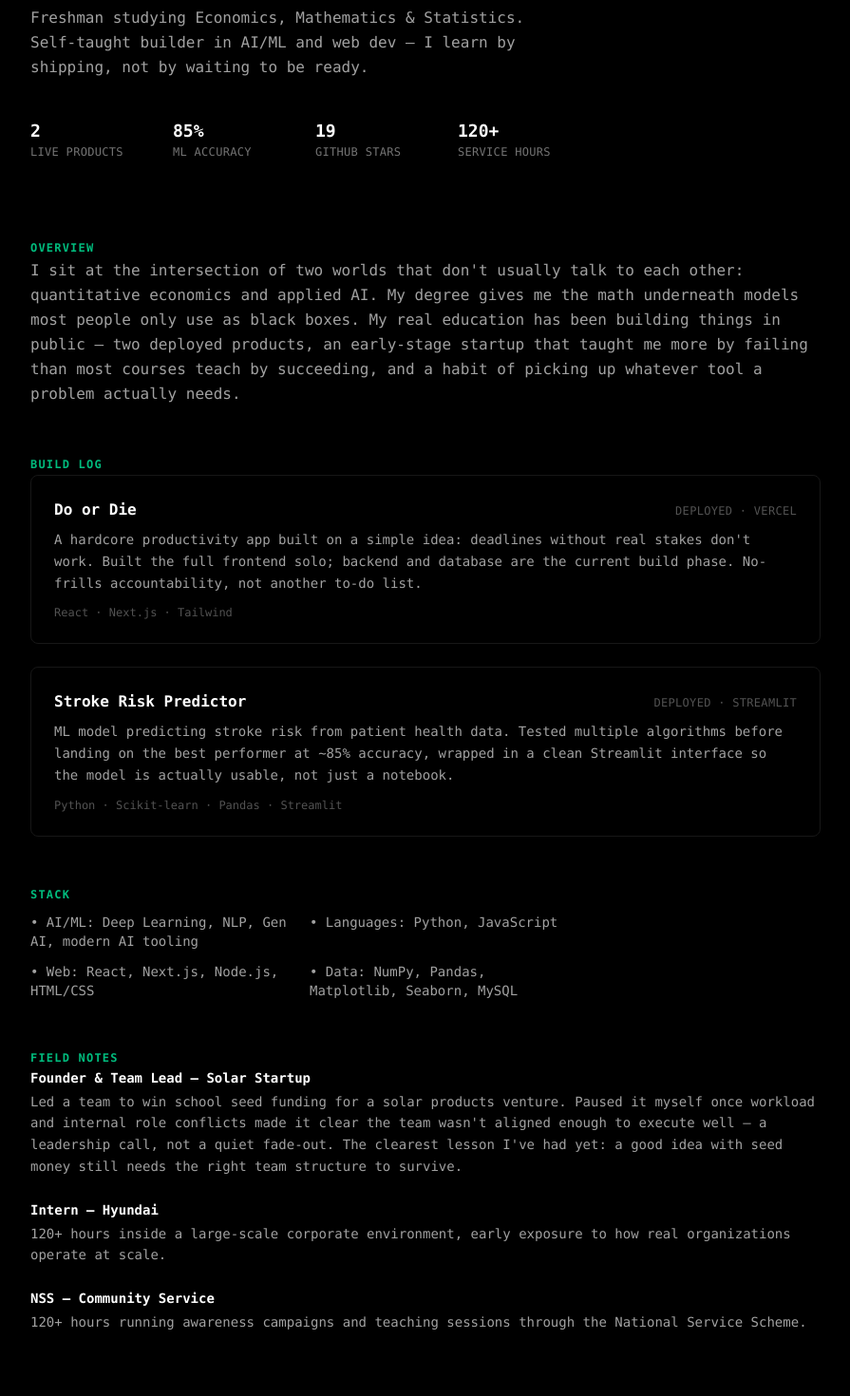
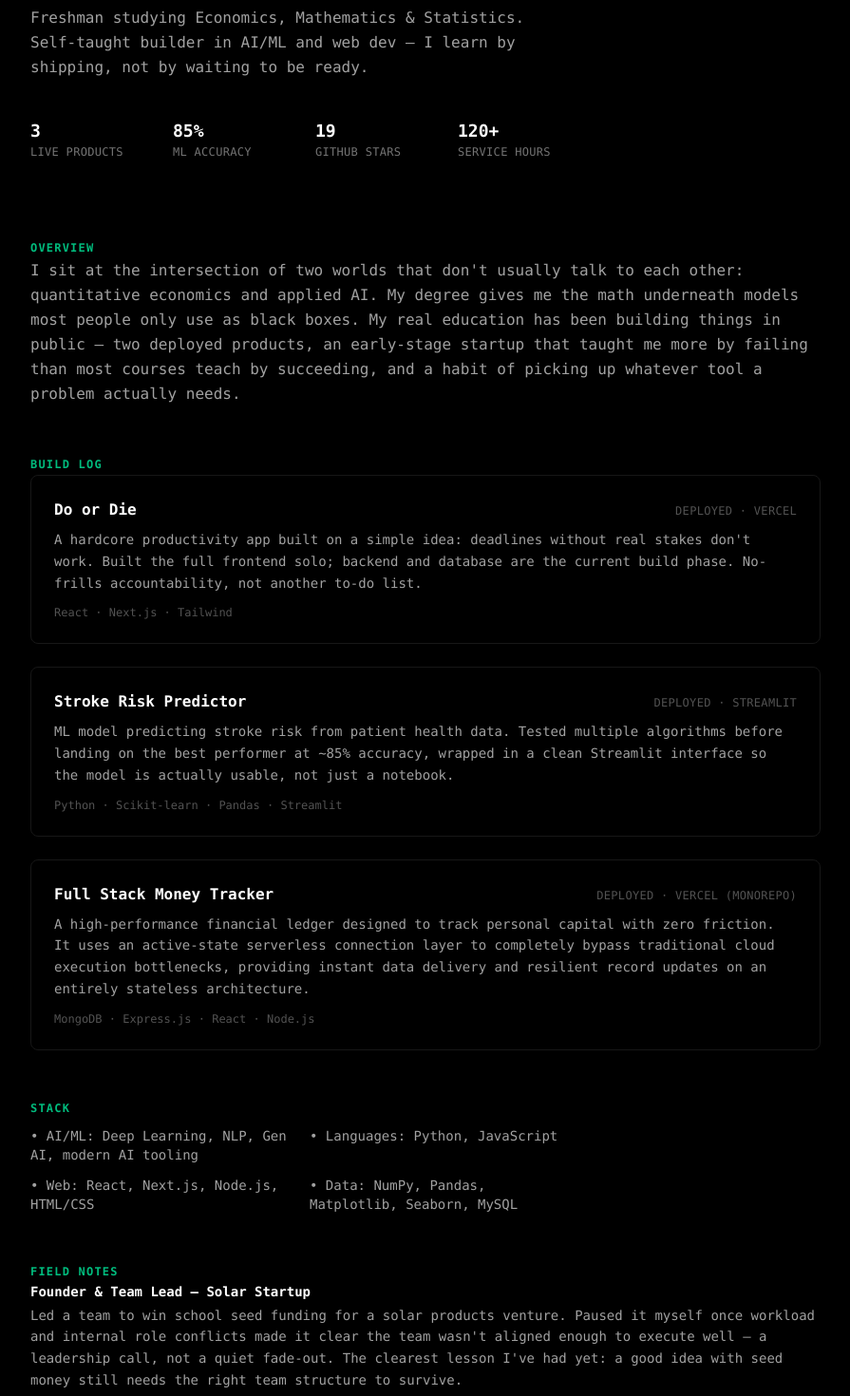
Before and after one commit to lovnexora/lovnexora, a Next.js app: page /cv in a window 1280 px wide. Shown: the part 400-1870 px from the top of the page at 95% size, without its empty margins (192-1087 px from the left). Built offline with nearby package versions, Linux system fonts and the light colour scheme.

Commit message:
added the 03 project to cv section

```diff
--- a/app/cv/page.tsx
+++ b/app/cv/page.tsx
@@ -1,3 +1,4 @@
+
 import { TalkToMeButton } from '@/components/TalkToMe';
 import Link from 'next/link';
 
@@ -5,6 +6,7 @@ export default function ProfileCV() {
   return (
     <main className="max-w-4xl mx-auto px-8 py-24 min-h-screen flex flex-col justify-between font-mono selection:bg-neutral-800">
       <div>
+        {/* TOP NAVIGATION */}
         <div className="mb-16 flex items-center justify-between">
           <Link href="/" className="text-xs text-neutral-600 hover:text-white transition-colors">
             ← Back to Index
@@ -13,16 +15,14 @@ export default function ProfileCV() {
           <TalkToMeButton />
         </div>
 
-
+        {/* HERO SECTION */}
         <section className="mb-20">
-
           <div className="mb-6">
             <img
               src="/lov_photo.jpg"
               alt="Lov Nexora"
               className="w-24 h-24 rounded-full object-cover border border-neutral-800"
             />
-
           </div>
           <div className="text-xs text-emerald-500 font-bold tracking-widest uppercase mb-3">
             Programmer
@@ -37,7 +37,7 @@ export default function ProfileCV() {
 
           <div className="grid grid-cols-2 md:grid-cols-4 gap-6 mt-10 max-w-xl text-sm">
             <div>
-              <div className="text-white font-bold text-lg">2</div>
+              <div className="text-white font-bold text-lg">3</div>
               <div className="text-neutral-500 text-xs uppercase tracking-wide">Live products</div>
             </div>
             <div>
@@ -55,8 +55,9 @@ export default function ProfileCV() {
           </div>
         </section>
 
+        {/* OVERVIEW & LOGS */}
+        <section className="space-y-12">
           {/* OVERVIEW */}
-        <section className="space-y-12">
           <div className="space-y-2">
             <span className="text-xs text-emerald-500 font-bold tracking-widest uppercase">Overview</span>
             <p className="text-neutral-400 leading-relaxed">
@@ -73,6 +74,7 @@ export default function ProfileCV() {
           <div className="space-y-6">
             <span className="text-xs text-emerald-500 font-bold tracking-widest uppercase">Build Log</span>
 
+            {/* Project 1 */}
             <div className="border border-neutral-900 rounded-lg p-6 space-y-2">
               <div className="flex items-baseline justify-between flex-wrap gap-2">
                 <h3 className="text-white font-bold">Do or Die</h3>
@@ -86,6 +88,7 @@ export default function ProfileCV() {
               <div className="text-xs text-neutral-600 pt-1">React · Next.js · Tailwind</div>
             </div>
 
+            {/* Project 2 */}
             <div className="border border-neutral-900 rounded-lg p-6 space-y-2">
               <div className="flex items-baseline justify-between flex-wrap gap-2">
                 <h3 className="text-white font-bold">Stroke Risk Predictor</h3>
@@ -97,6 +100,18 @@ export default function ProfileCV() {
                 a clean Streamlit interface so the model is actually usable, not just a notebook.
               </p>
               <div className="text-xs text-neutral-600 pt-1">Python · Scikit-learn · Pandas · Streamlit</div>
+            </div>
+
+            {/* Project 3 */}
+            <div className="border border-neutral-900 rounded-lg p-6 space-y-2">
+              <div className="flex items-baseline justify-between flex-wrap gap-2">
+                <h3 className="text-white font-bold">Full Stack Money Tracker</h3>
+                <span className="text-xs text-neutral-600 uppercase tracking-wide">Deployed · Vercel (monorepo)</span>
+              </div>
+              <p className="text-neutral-400 text-sm leading-relaxed">
+                A high-performance financial ledger designed to track personal capital with zero friction. It uses an active-state serverless connection layer to completely bypass traditional cloud execution bottlenecks, providing instant data delivery and resilient record updates on an entirely stateless architecture.
+              </p>
+              <div className="text-xs text-neutral-600 pt-1">MongoDB · Express.js · React · Node.js</div>
             </div>
           </div>
 
@@ -147,11 +162,10 @@ export default function ProfileCV() {
         </section>
       </div>
 
+      {/* FOOTER */}
       <footer className="mt-24 pt-8 border-t border-neutral-950 text-xs text-neutral-600 flex justify-between flex-wrap gap-2">
         <span>Curriculum Vitae</span>
         <span>Open to collaboration</span>
-
-
       </footer>
     </main>
   );
```
Lines whose indentation alone changed are shown as unchanged.
